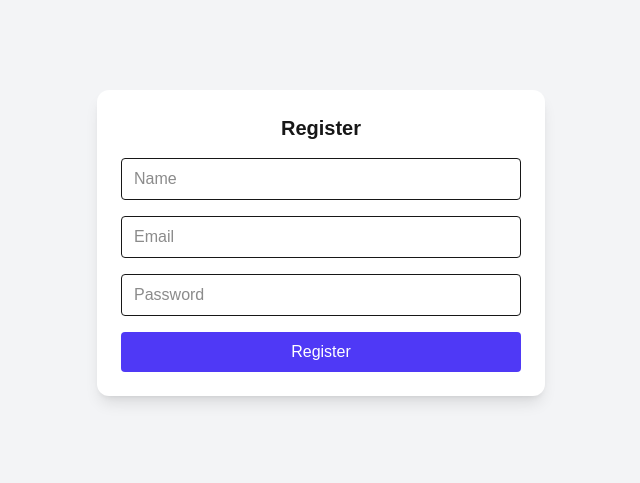
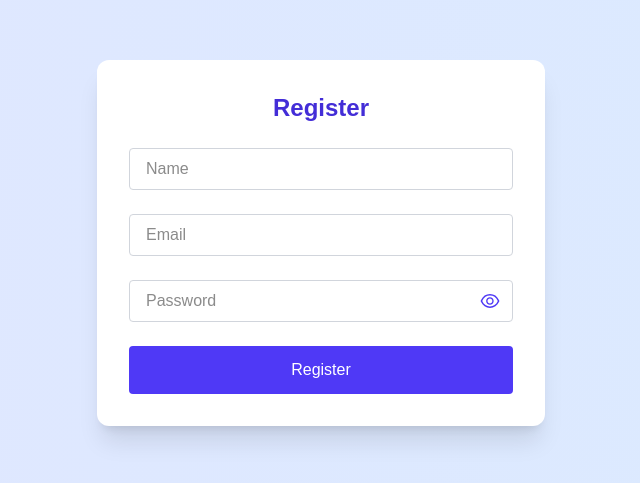
Before and after one commit to Developer200010/school_hub, a Next.js app: page /register in a window 1280 px wide. Shown: the part 157-640 px from the top of the page, without its empty margins (319-959 px from the left). Built offline with nearby package versions, Linux system fonts and the light colour scheme.

Commit message:
register and login ui is changed

```diff
--- a/src/pages/api/auth/register.js
+++ b/src/pages/api/auth/register.js
@@ -24,7 +24,7 @@ export default async function handler(req, res) {
 
     // Generate OTP
     const otp = Math.floor(100000 + Math.random() * 900000).toString();
-    const expiry = new Date(Date.now() + 5 * 60 * 1000);
+    const expiry = new Date(Date.now() + 10 * 60 * 1000);
 
     // Insert or update user with hashed password + OTP
     await db.query(
--- a/src/pages/login.js
+++ b/src/pages/login.js
@@ -1,41 +1,100 @@
-// pages/login.js
 "use client";
 import { useAuth } from "@/context/AuthContext";
 import { useRouter } from "next/navigation";
 import { useState } from "react";
-import "../app/globals.css"
+import { AiOutlineEye, AiOutlineEyeInvisible } from "react-icons/ai";
+import { motion } from "framer-motion";
+import "../app/globals.css";
+
 export default function Login() {
   const { login } = useAuth();
   const router = useRouter();
   const [email, setEmail] = useState("");
   const [password, setPassword] = useState("");
+  const [showPassword, setShowPassword] = useState(false);
+  const [loading, setLoading] = useState(false);
+  const [error, setError] = useState("");
 
   async function handleLogin(e) {
     e.preventDefault();
-    // ✅ Call backend login API
+    setLoading(true);
+    setError("");
+    try {
       const res = await fetch("/api/auth/login", {
         method: "POST",
         headers: { "Content-Type": "application/json" },
         body: JSON.stringify({ email, password }),
       });
       const data = await res.json();
-    console.log(data)
-    if (data) {
+
+      if (res.ok && data) {
         login(data);
         router.push("/");
       } else {
-      alert("Login failed: " + data.error);
+        setError(data.error || "Login failed. Please try again.");
+      }
+    } catch (err) {
+      setError("Network error: " + err.message);
+    } finally {
+      setLoading(false);
     }
   }
 
   return (
-    <form onSubmit={handleLogin} className="max-w-md mx-auto mt-20 p-6 bg-white rounded-lg shadow">
+    <div className="min-h-screen flex items-center justify-center bg-gray-50">
+      <motion.form
+        onSubmit={handleLogin}
+        initial={{ opacity: 0, y: 20 }}
+        animate={{ opacity: 1, y: 0 }}
+        transition={{ duration: 0.5, ease: "easeOut" }}
+        className="max-w-md w-full mx-auto p-6 bg-white rounded-lg shadow"
+      >
         <h1 className="text-xl font-bold mb-4">Login</h1>
-      <input value={email} onChange={(e) => setEmail(e.target.value)} placeholder="Email"
-        className="w-full border px-3 py-2 rounded mb-3" />
-      <input type="password" value={password} onChange={(e) => setPassword(e.target.value)} placeholder="Password"
-        className="w-full border px-3 py-2 rounded mb-3" />
-      <button type="submit" className="w-full bg-indigo-600 text-white py-2 rounded">Login</button>
-    </form>
+        {error && (
+          <motion.p
+            initial={{ opacity: 0 }}
+            animate={{ opacity: 1 }}
+            className="mb-4 text-red-600 font-semibold"
+          >
+            {error}
+          </motion.p>
+        )}
+        <input
+          type="email"
+          value={email}
+          onChange={(e) => setEmail(e.target.value)}
+          placeholder="Email"
+          className="w-full border px-3 py-2 rounded mb-3 focus:outline-none focus:ring-2 focus:ring-indigo-500"
+          required
+        />
+        <div className="relative mb-3">
+          <input
+            type={showPassword ? "text" : "password"}
+            value={password}
+            onChange={(e) => setPassword(e.target.value)}
+            placeholder="Password"
+            className="w-full border px-3 py-2 rounded focus:outline-none focus:ring-2 focus:ring-indigo-500"
+            required
+          />
+          <button
+            type="button"
+            onClick={() => setShowPassword(!showPassword)}
+            className="absolute right-3 top-2/4 transform -translate-y-2/4 text-indigo-600"
+            tabIndex={-1}
+            aria-label={showPassword ? "Hide password" : "Show password"}
+          >
+            {showPassword ? <AiOutlineEyeInvisible size={22} /> : <AiOutlineEye size={22} />}
+          </button>
+        </div>
+        <motion.button
+          type="submit"
+          disabled={loading}
+          whileTap={{ scale: 0.95 }}
+          className="w-full bg-indigo-600 text-white py-2 rounded hover:bg-indigo-700 transition duration-300 disabled:bg-indigo-400"
+        >
+          {loading ? "Logging in..." : "Login"}
+        </motion.button>
+      </motion.form>
+    </div>
   );
 }
--- a/src/pages/register.js
+++ b/src/pages/register.js
@@ -2,20 +2,30 @@
 import { useState } from "react";
 import { useRouter } from "next/navigation";
 import { useForm } from "react-hook-form";
-import "../app/globals.css"
+import { motion } from "framer-motion";
+import { AiOutlineEye, AiOutlineEyeInvisible } from "react-icons/ai";
+import "../app/globals.css";
+
 export default function Register() {
-  const { register, handleSubmit, formState: { errors } } = useForm();
+  const {
+    register,
+    handleSubmit,
+    formState: { errors },
+  } = useForm();
   const [otpSent, setOtpSent] = useState(false);
   const [otp, setOtp] = useState("");
   const [email, setEmail] = useState("");
   const [loading, setLoading] = useState(false);
+  const [showPassword, setShowPassword] = useState(false);
   const router = useRouter();
 
-  // Step 1: Submit registration to send OTP
+  const emailRegex = /^[^\s@]+@[^\s@]+\.[^\s@]{2,}$/i;
+  const passwordRegex = /^(?=.*[a-z])(?=.*[A-Z])(?=.*\d)(?=.*[@$!%*?&^#])[A-Za-z\d@$!%*?&^#]{8,}$/;
+
   const handleRegister = async (data) => {
     setLoading(true);
     try {
-      setEmail(data.email); // save for OTP verification
+      setEmail(data.email);
       const res = await fetch("/api/auth/register", {
         method: "POST",
         headers: { "Content-Type": "application/json" },
@@ -36,7 +46,6 @@ export default function Register() {
     }
   };
 
-  // Step 2: Verify OTP
   const handleVerifyOtp = async () => {
     if (!otp) return alert("Enter OTP.");
     setLoading(true);
@@ -49,7 +58,7 @@ export default function Register() {
       const result = await res.json();
       if (res.ok) {
         alert("✅ Email verified! Redirecting to schoolHub...");
-        router.push("/login"); // change as needed
+        router.push("/login");
       } else {
         alert("❌ " + (result.error || "Invalid OTP."));
       }
@@ -62,54 +71,103 @@ export default function Register() {
   };
 
   return (
-    <div className="min-h-screen flex items-center justify-center p-4 bg-gray-100">
-      <div className="bg-white p-6 rounded-xl shadow-lg w-full max-w-md">
+    <div className="min-h-screen flex items-center justify-center p-4 bg-gradient-to-r from-indigo-100 to-blue-100">
+      <motion.div
+        initial={{ opacity: 0, y: 30 }}
+        animate={{ opacity: 1, y: 0 }}
+        transition={{ duration: 0.5, ease: "easeOut" }}
+        className="bg-white p-8 rounded-xl shadow-xl w-full max-w-md"
+      >
         {!otpSent ? (
-          <form onSubmit={handleSubmit(handleRegister)} className="space-y-4">
-            <h1 className="text-xl font-bold text-center mb-4">Register</h1>
+          <form onSubmit={handleSubmit(handleRegister)} className="space-y-6">
+            <h1 className="text-2xl font-bold text-center text-indigo-700 mb-6">Register</h1>
             <input
               placeholder="Name"
-              {...register("name", { required: "Name required" })}
-              className="w-full border px-3 py-2 rounded"
+              {...register("name", { required: "Name is required" })}
+              className={`w-full border rounded px-4 py-2 focus:outline-none focus:ring-2 focus:ring-indigo-500 ${
+                errors.name ? "border-red-500" : "border-gray-300"
+              }`}
             />
-            {errors.name && <p className="text-red-500 text-sm">{errors.name.message}</p>}
+            {errors.name && <p className="text-red-600 text-sm">{errors.name.message}</p>}
+
             <input
               placeholder="Email"
-              {...register("email", { required: "Email required" })}
-              className="w-full border px-3 py-2 rounded"
+              {...register("email", {
+                required: "Email is required",
+                pattern: {
+                  value: emailRegex,
+                  message: "Invalid email format",
+                },
+              })}
+              className={`w-full border rounded px-4 py-2 focus:outline-none focus:ring-2 focus:ring-indigo-500 ${
+                errors.email ? "border-red-500" : "border-gray-300"
+              }`}
             />
-            {errors.email && <p className="text-red-500 text-sm">{errors.email.message}</p>}
-            <input
-              type="password"
-              placeholder="Password"
-              {...register("password", { required: "Password required" })}
-              className="w-full border px-3 py-2 rounded"
-            />
-            {errors.password && <p className="text-red-500 text-sm">{errors.password.message}</p>}
-            <button type="submit" className="w-full bg-indigo-600 text-white py-2 rounded">
+            {errors.email && <p className="text-red-600 text-sm">{errors.email.message}</p>}
+
+            <div className="relative">
+              <input
+                type={showPassword ? "text" : "password"}
+                placeholder="Password"
+                {...register("password", {
+                  required: "Password is required",
+                  pattern: {
+                    value: passwordRegex,
+                    message:
+                      "Password must be at least 8 characters, include uppercase, lowercase, number and special character",
+                  },
+                })}
+                className={`w-full border rounded px-4 py-2 focus:outline-none focus:ring-2 focus:ring-indigo-500 ${
+                  errors.password ? "border-red-500" : "border-gray-300"
+                }`}
+              />
+              <button
+                type="button"
+                onClick={() => setShowPassword(!showPassword)}
+                className="absolute right-3 top-2/4 transform -translate-y-2/4 text-indigo-600"
+                tabIndex={-1}
+                aria-label={showPassword ? "Hide password" : "Show password"}
+              >
+                {showPassword ? <AiOutlineEyeInvisible size={22} /> : <AiOutlineEye size={22} />}
+              </button>
+            </div>
+            {errors.password && <p className="text-red-600 text-sm">{errors.password.message}</p>}
+
+            <button
+              type="submit"
+              className="w-full bg-indigo-600 text-white py-3 rounded hover:bg-indigo-700 transition duration-300"
+              disabled={loading}
+            >
               {loading ? "Sending OTP..." : "Register"}
             </button>
           </form>
         ) : (
-          <div className="space-y-4">
-            <h2 className="text-center font-semibold">Enter OTP sent to {email}</h2>
+          <motion.div
+            initial={{ opacity: 0, y: 20 }}
+            animate={{ opacity: 1, y: 0 }}
+            transition={{ duration: 0.4 }}
+            className="space-y-5"
+          >
+            <h2 className="text-center font-semibold text-lg text-indigo-700">
+              Enter OTP sent to <span className="font-mono">{email}</span>
+            </h2>
             <input
               type="text"
               placeholder="6-digit OTP"
               value={otp}
               onChange={(e) => setOtp(e.target.value)}
-              className="w-full border px-3 py-2 rounded text-center"
+              className="w-full border rounded px-4 py-2 text-center focus:outline-none focus:ring-2 focus:ring-green-500 border-gray-300"
             />
             <button
               onClick={handleVerifyOtp}
-              className="w-full bg-green-600 text-white py-2 rounded"
               disabled={loading}
+              className="w-full bg-green-600 text-white py-3 rounded hover:bg-green-700 transition duration-300"
             >
               {loading ? "Verifying..." : "Verify OTP"}
             </button>
-          </div>
+          </motion.div>
         )}
-      </div>
+      </motion.div>
     </div>
   );
 }
```
Also changed, not shown: src/pages/emails/otpEmail.js (+39 -6 lines), src/pages/showSchools.js (+13 -7 lines). Lines whose indentation alone changed are shown as unchanged.
